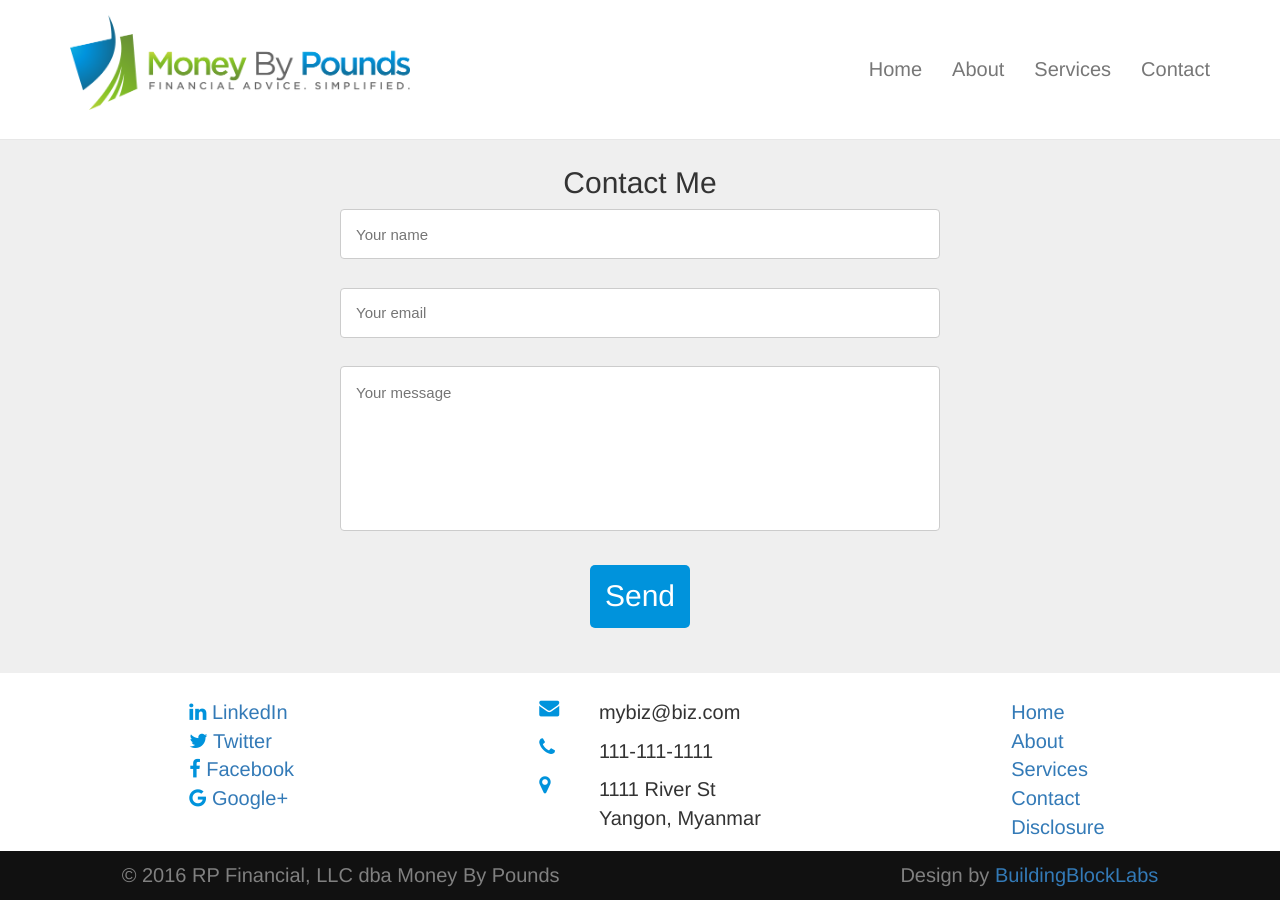
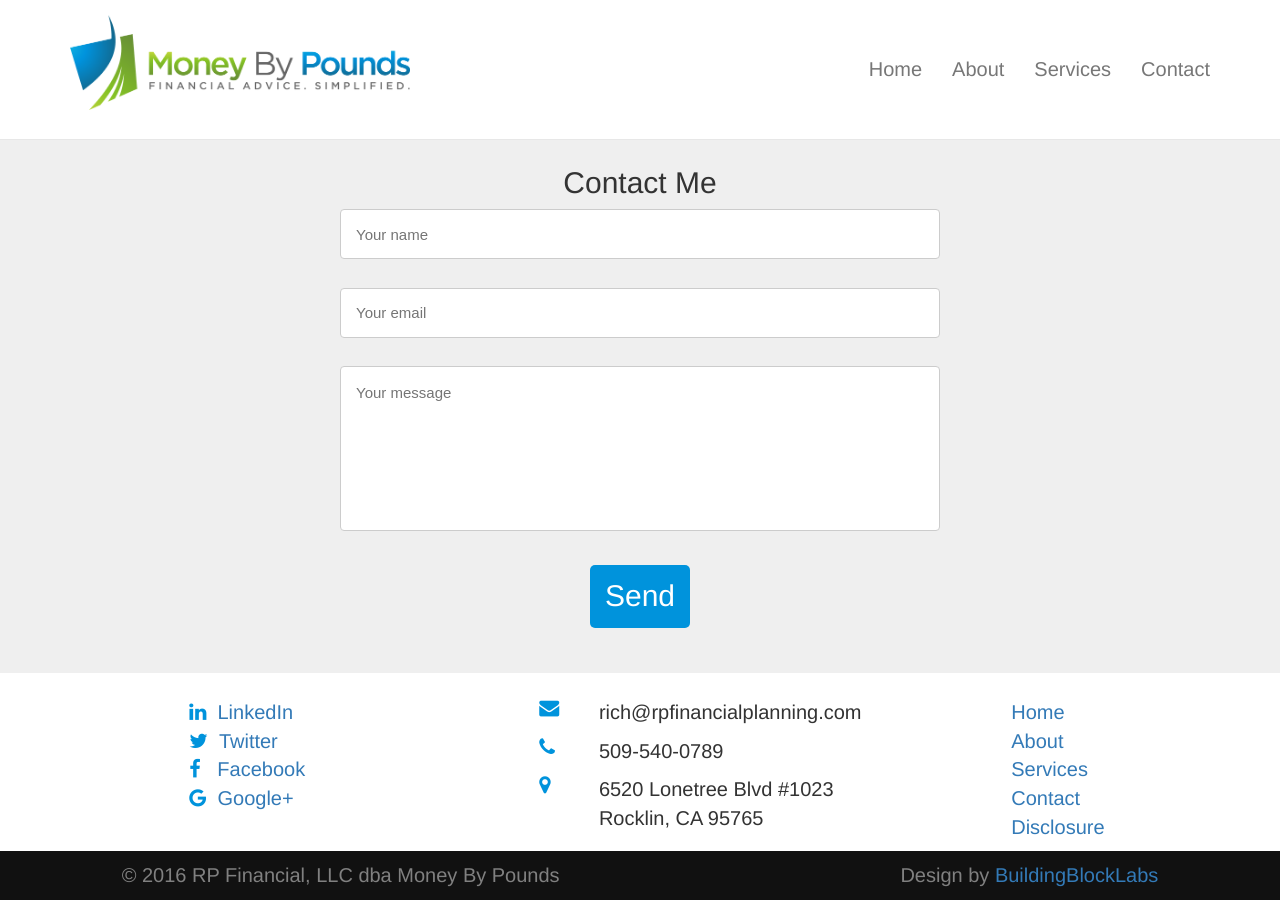
Before and after one commit to MoneyByPounds/MoneyByPounds.github.io, a Jekyll site: the page built from index.html, in a window 1280 px wide and 900 px high, scrolled down 2890 px. Built offline with Jekyll 4.4.1, drawn with Linux system fonts in a browser that asks for light colours.

Commit message:
Add social media link and contact info

```diff
--- a/_includes/footer.html
+++ b/_includes/footer.html
@@ -4,27 +4,27 @@
       <div class="col-sm-4 left-padding">
         <ul>
           <li>
-            <a href="">
+            <a href="https://www.linkedin.com/in/richard-pounds-73206457" target="_blank">
               <i class="fa fa-linkedin">
-              </i> LinkedIn
+              </i>&nbsp;&nbsp;LinkedIn
             </a>
           </li>
           <li>
-            <a href="">
+            <a href="https://twitter.com/MoneyByPounds" target="_blank">
               <i class="fa fa-twitter">
-              </i> Twitter
+              </i>&nbsp;&nbsp;Twitter
             </a>
           </li>
           <li>
             <a href="">
               <i class="fa fa-facebook">
-              </i> Facebook
+              </i>&nbsp;&nbsp;&nbsp;Facebook
             </a>
           </li>
           <li>
             <a href="">
               <i class="fa fa-google">
-              </i> Google+
+              </i>&nbsp;&nbsp;Google+
             </a>
           </li>
         </ul>
@@ -32,25 +32,25 @@
       <div class="col-sm-4 left-padding">
         <div class="flex-container">
           <div class="row">
-            <a href="mailto:mybiz@biz.com">
+            <a href="mailto:rich@rpfinancialplanning.com">
               <div class="col-sm-2">
                 <i class="fa fa-envelope pull-left contact-icon"></i>
               </div>
               <div class="col-sm-10">
                 <p>
-                  mybiz@biz.com
+                  rich@rpfinancialplanning.com
                 </p>
               </div>
             </a>
           </div>
           <div class="row">
-            <a href="tel:1111111111">
+            <a href="tel:5095400789">
               <div class="col-sm-2">
                 <i class="fa fa-phone pull-left contact-icon"></i>
               </div>
               <div class="col-sm-10">
                 <p>
-                  111-111-1111
+                  509-540-0789
                 </p>
               </div>
             </a>
@@ -61,8 +61,8 @@
             </div>
             <div class="col-sm-10">
               <p>
-                1111 River St<br/>
-                Yangon, Myanmar
+                6520 Lonetree Blvd #1023<br/>
+                Rocklin, CA 95765
               </p>
             </div>
           </div>
```
